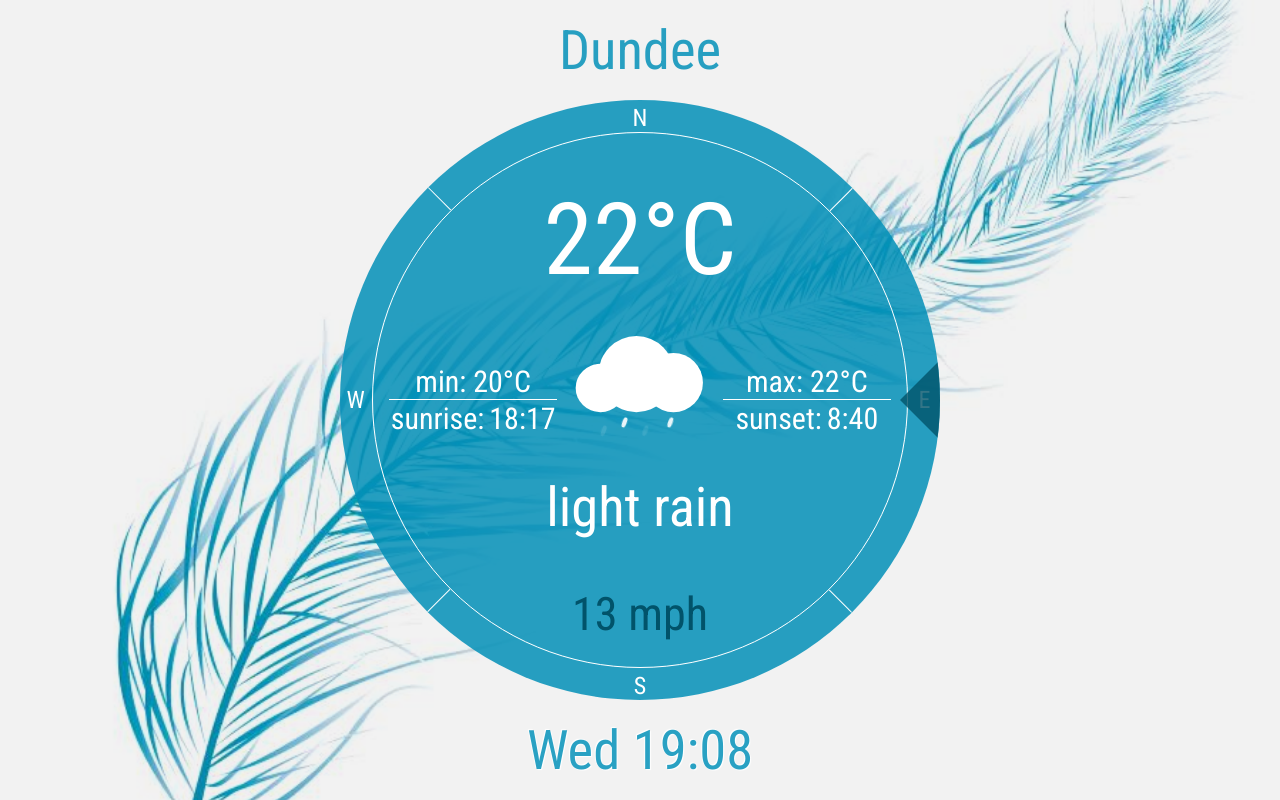
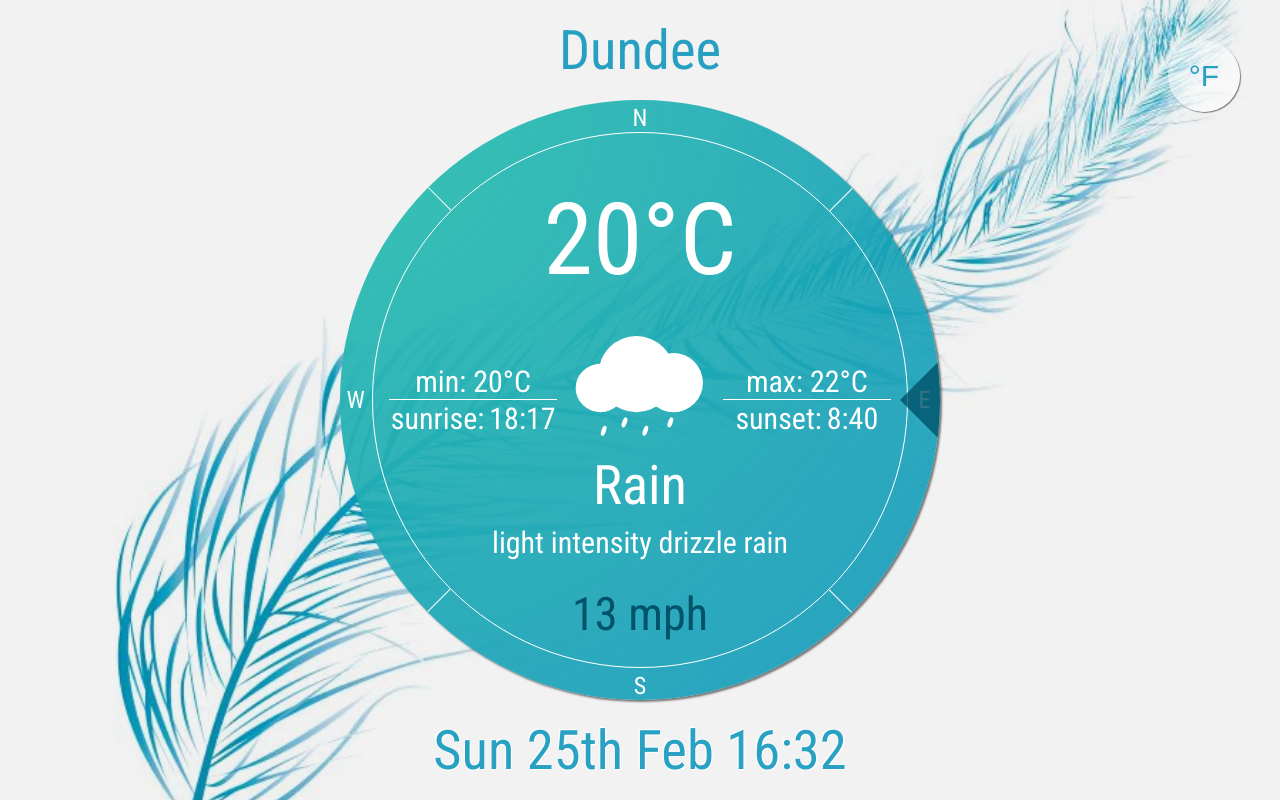
Before and after one commit to mills3/weather-now, a React (Create React App) app: page / in a window 1280 px wide. Built offline with nearby package versions, Linux system fonts and the light colour scheme.

Commit message:
Added a button to switch between celsius and farenheit

```diff
--- a/src/App.css
+++ b/src/App.css
@@ -109,7 +109,45 @@
   filter: brightness(95%);
 }
 
+/*.buttons {
+  grid-row: 1;
+  grid-column: 1;
+  align-self: flex-start;
+  display: flex;
+  justify-content: space-between;
+  z-index: 19;
+  margin-top: 5vmin;
+}*/
+
+button {
+  color: var(--discColor);
+  font-size: var(--smallFont);
+  /*background: radial-gradient(circle at top left, #fff, #ccc);*/
+  background: rgba(255,255,255, 0.5);
+  box-shadow: 1px 1px 1px rgba(0,0,0,0.5);
+  /*border: 1px solid var(--discColor);*/
+  border: none;
+  border-radius: 50%;
+  width: 9vmin;
+  height: 9vmin;
+  cursor: pointer;
+  position: absolute;
+  top: calc(var(--diameter) / 15);
+  right: calc(var(--diameter) / 15);
+  stroke: var(--discColor);
+  fill: var(--discColor);
+
+}
+button:active {
+  background: radial-gradient(circle at top left, #38c3b2, var(--discColor));
+  color: #fff;
+  fill: #fff;
+  transform: translate(0px, 1px);
+}
+
 .city {
+  grid-row: 1;
+  grid-column: 1;
   font-weight: var(--fontWeight);
   font-size: var(--mediumFont);
   z-index: 9;
@@ -123,7 +161,10 @@
   display: grid;
   justify-content: center;
   align-items: center;
-  background: var(--discColor);
+  /*background: var(--discColor);*/
+  /*background: linear-gradient(135deg, #4fb4d4, var(--discColor));*/
+  background: radial-gradient(circle at top left, #38c3b2, var(--discColor));
+  box-shadow: 2px 2px 2px rgba(0,0,0,0.5);
   overflow: hidden;
   color: var(--textColor);
   opacity: 0;
@@ -299,7 +340,7 @@ hr {
 }
 /*-----Rain animation----*/
 .raindrop {
-  animation: rain 2s infinite;
+  /*animation: rain 2s infinite;*/
 }
 .raindrop:nth-child(2) {
   animation-delay: 0.5s;
@@ -430,10 +471,20 @@ hr {
   to { transform: rotate(720deg); }
 }
 
-.description {
+.mainDescription {
   grid-column: 1 / -1;
   grid-row: 4;
   font-size: var(--mediumFont);
+  align-self: flex-start;
+}
+
+.detailDescription {
+  /*--This can get pretty long ie: "light intensity drizzle rain"---*/
+  grid-column: 1 / -1;
+  grid-row: 4;
+  font-size: var(--smallFont);
+  text-align: center;
+  align-self: flex-end;
 }
 
 .wind-speed {
@@ -471,3 +522,10 @@ hr {
     --diameter: 75vmin;
   }
 }
+/*---Stops hover styles on firefox completely???????????----*/
+/*@media (hover: hover) {
+  button:hover {
+    color: pink;
+    background: #000;
+  }
+}*/
--- a/src/App.js
+++ b/src/App.js
@@ -1,11 +1,12 @@
 import React from 'react';
+import Moment from 'react-moment';
 
 import Loading from './components/Loading';
 import WeatherContainer from './components/WeatherContainer';
 
 import './App.css';
 
-const mockData = {
+const mockdata = {
   "coord":
     {
       "lon":159,
@@ -14,12 +15,12 @@ const mockData = {
     "weather":[
       { "id":501,
         "main":"Rain",
-        "description":"light rain",
+        "description":"light intensity drizzle rain",
         "icon":"https://cdn.glitch.com/6e8889e5-7a72-48f0-a061-863548450de5%2F10n.png?1499366021399" }
       ],
     "base":"stations",
     "main":{
-      "temp":22.59,
+      "temp":20,
       "pressure":1027.45,
       "humidity":100,
       "temp_min":20.59,
@@ -44,10 +45,14 @@ class App extends React.Component {
     this.state = {
       loading: true,
       error: null,
+      buttonTemp: 'F',
+      isCelsius: true,
+      time: new Date(),
     }
   }
 
-  componentDidMount() {
+
+componentDidMount() {
     // navigator.geolocation.getCurrentPosition(pos => {
     //   console.log(pos.coords.latitude);
     //   this.setState({
@@ -62,24 +67,89 @@ class App extends React.Component {
     //           throw new Error('Something went wrong...');
     //         }
     //       })
-    //       .then(data => this.setState({ info: data, loading: false}))
+    //       .then(data => this.setState({
+    //             city: data.name,
+    //             temp: data.main.temp,
+    //             minTemp: data.main.temp_min,
+    //             maxTemp: data.main.temp_max,
+    //             mainDescription: data.weather[0].main,
+    //             detailDescription: data.weather[0].description,
+    //             windSpeed: data.wind.speed,
+    //             windDeg: data.wind.deg,
+    //             id: data.weather[0].id,
+    //             sunrise: data.sys.sunrise,
+    //             sunset: data.sys.sunset,
+    //             loading: false,
+    //       }))
     //       .catch(error => this.setState({ error, loading: false }));
+    //   })
+    // })
+
+
+  //--------------CURRENTLY USING THIS!-----------------------------------
+    // navigator.geolocation.getCurrentPosition(pos => {
+    //   console.log(pos.coords.latitude);
+    //   this.setState({
+    //     lat: pos.coords.latitude,
+    //     lon: pos.coords.longitude,
+    //   }, () => {
+    //     this.getWeather();
     //   })
     // })
 
       setTimeout(() => {
         this.setState({
-          info: mockData,
+          city: mockdata.name,
+          temp: mockdata.main.temp,
+          minTemp: mockdata.main.temp_min,
+          maxTemp: mockdata.main.temp_max,
+          mainDescription: mockdata.weather[0].main,
+          detailDescription: mockdata.weather[0].description,
+          windSpeed: mockdata.wind.speed,
+          windDeg: mockdata.wind.deg,
+          id: mockdata.weather[0].id,
+          sunrise: mockdata.sys.sunrise,
+          sunset: mockdata.sys.sunset,
           loading: false,
         })
       }, 2000);
+
+      this.startClock();
+  }
+
+  componentWillUnmount() {
+    clearInterval(this.state.interval);
+  }
+
+  convertTemp = (t) => {
+    if(this.state.isCelsius) {
+      t = t * 1.8 + 32;
+    } else {
+      t = (t - 32) / 1.8;
+    }
+    return t;
+  }
+
+  toggleTemp = () => {
+    const { temp, minTemp, maxTemp, isCelsius } = this.state;
+    this.setState({
+      buttonTemp: this.state.buttonTemp === 'F' ? 'C' : 'F',
+      isCelsius: !isCelsius,
+      temp: this.convertTemp(temp),
+      minTemp: this.convertTemp(minTemp),
+      maxTemp: this.convertTemp(maxTemp),
+     })
+  }
+
+  startClock = () => {
+    const interval = setInterval(() => this.setState({time: new Date(), interval}), 60000);
   }
 
   render() {
-    const { info, loading, error } = this.state;
+    const { loading, error, buttonTemp, city } = this.state;
 
     if(error) {
-      return <p>{error.message}</p>
+      return <p style={{ background: 'pink'}}>{error.message}</p>
     }
 
     if(loading) {
@@ -88,9 +158,15 @@ class App extends React.Component {
       return (
         <div className='app'>
           <div className="bg-image"></div>
-          <h1 className="city">{info.name}</h1>
-          <WeatherContainer info={info}/>
-          <h1 className="date">Wed 19:08</h1>
+          <button className="tempButton" onClick={this.toggleTemp}>&deg;{buttonTemp}</button>
+          <h1 className="city">{city}</h1>
+          <WeatherContainer info={{...this.state}}/>
+          <Moment
+            className="date"
+            date={this.state.time}
+            interval={60000}
+            format="ddd Do MMM H:mm"
+          />
         </div>
       );
     }
--- a/src/components/WeatherContainer.js
+++ b/src/components/WeatherContainer.js
@@ -32,28 +32,29 @@ const WeatherContainer = ({ info }) => {
       <div className="angled-lines"></div>
 
       <div className="weather-inner">
-        <h1 className="main-temp">{Math.floor(info.main.temp)}&deg;C</h1>
+        <h1 className="main-temp">{Math.floor(info.temp)}&deg;{info.buttonTemp === 'F'?'C':'F'}</h1>
 
-        <h3 className="min alt-temp">min: {Math.floor(info.main.temp_min)}&deg;C</h3>
+        <h3 className="min alt-temp">min: {Math.floor(info.minTemp)}&deg;{info.buttonTemp === 'F'?'C':'F'}</h3>
         <hr className="left-hr"/>
         <div className="sunrise">
           <h3>sunrise:</h3>
-          <Moment unix={true} format="H:mm">{info.sys.sunrise}</Moment>
+          <Moment unix={true} format="H:mm">{info.sunrise}</Moment>
         </div>
 
-        <h3 className="max alt-temp">max: {Math.floor(info.main.temp_max)}&deg;C</h3>
+        <h3 className="max alt-temp">max: {Math.floor(info.maxTemp)}&deg;{info.buttonTemp === 'F'?'C':'F'}</h3>
         <hr className="right-hr"/>
         <div className="sunset">
           <h3>sunset:</h3>
-          <Moment unix={true} format="H:mm">{info.sys.sunset}</Moment>
+          <Moment unix={true} format="H:mm">{info.sunset}</Moment>
         </div>
 
-        <WeatherIcon code={info.weather[0].id}/>
+        <WeatherIcon code={info.id}/>
 
-        <h3 className="description">{info.weather[0].description}</h3>
-        <h3 className="wind-speed">{Math.floor(info.wind.speed)} mph</h3>
+        <h3 className="mainDescription">{info.mainDescription}</h3>
+        <h3 className="detailDescription">{info.detailDescription}</h3>
+        <h3 className="wind-speed">{Math.floor(info.windSpeed)} mph</h3>
       </div>
-      <Arrow deg={info.wind.deg}></Arrow>
+      <Arrow deg={info.windDeg}></Arrow>
     </div>
   );
 }
```
Also changed, not shown: src/assets/refresh.svg (added).
